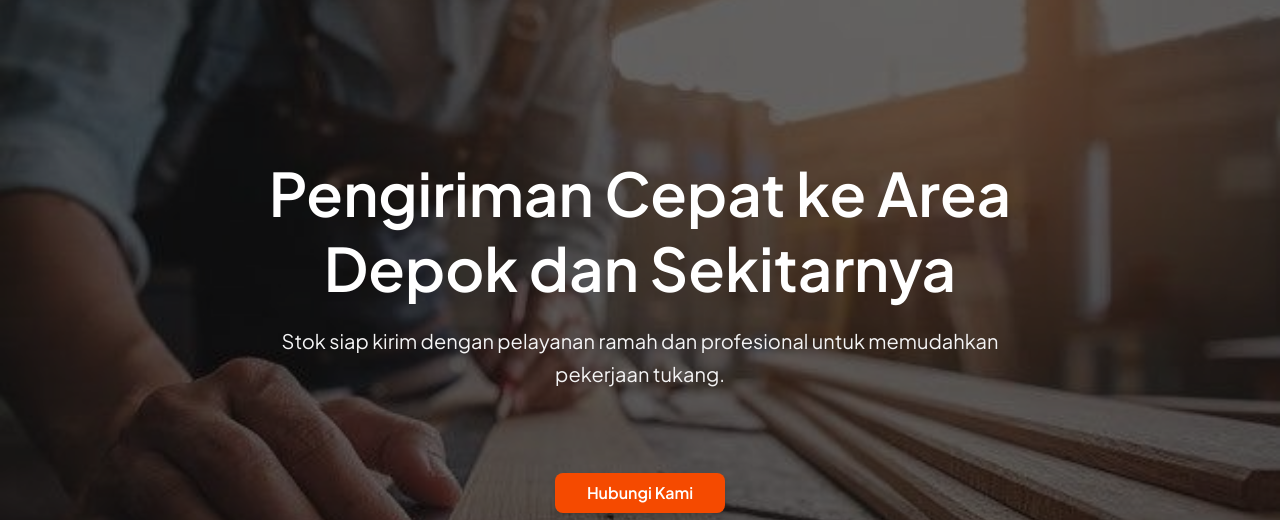
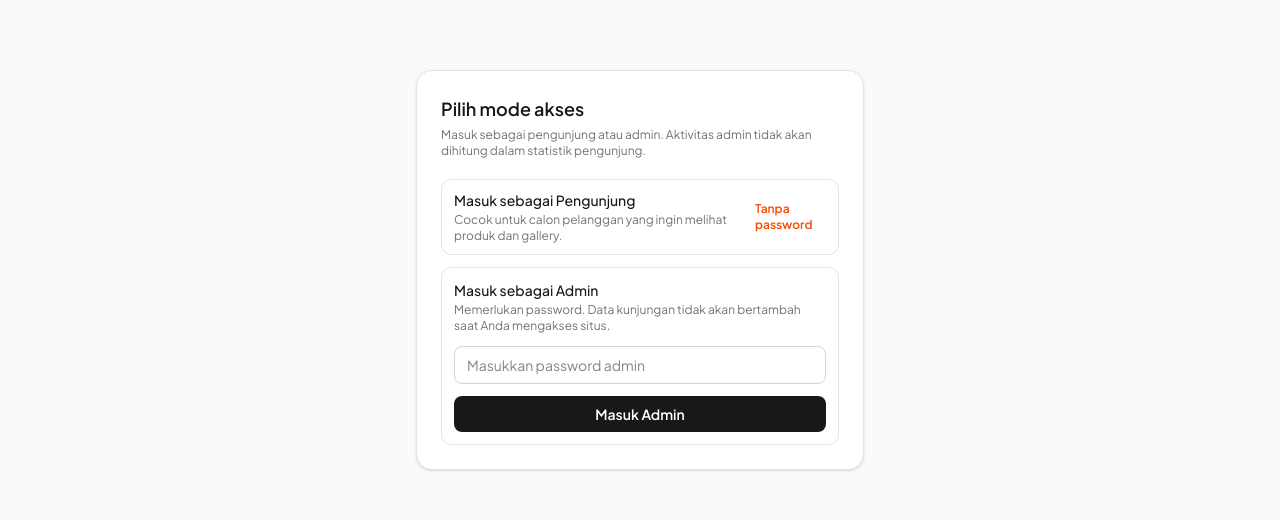
Before and after one commit to Budibudian17/ProjectLeIyan, a Next.js app: page / in a window 1280 px wide. Shown: the part 130-650 px from the top of the page. Built offline with nearby package versions, Linux system fonts and the light colour scheme; no server answers; the database is empty.

Commit message:
Add Loading screen

```diff
--- a/src/app/admin/gallery/page.tsx
+++ b/src/app/admin/gallery/page.tsx
@@ -187,7 +187,7 @@ export default function AdminGalleryPage() {
           <span>
             {isLoading
               ? "Memuat data gallery dari database..."
-              : `${items.length} foto terdaftar (disimpan di Firebase)`}
+              : `${items.length} foto terdaftar`}
           </span>
         </div>
 
--- a/src/app/admin/products/page.tsx
+++ b/src/app/admin/products/page.tsx
@@ -236,7 +236,7 @@ export default function AdminProductsPage() {
           <span>
             {isLoading
               ? "Memuat data produk dari database..."
-              : `${items.length} produk terdaftar (disimpan di Firebase)`}
+              : `${items.length} produk terdaftar`}
           </span>
         </div>
 
--- a/src/app/products/[id]/page.tsx
+++ b/src/app/products/[id]/page.tsx
@@ -130,6 +130,19 @@ export default function ProductDetailPage() {
 
   async function handleContactClick() {
     void incrementStat("contactClicks");
+
+    if (typeof window !== "undefined" && effectiveProduct) {
+      const phone = "6285353715617";
+      const currentUrl = window.location.href;
+      const imageUrl = new URL(effectiveProduct.image, window.location.origin).toString();
+      const text =
+        `Halo, saya ingin bertanya apakah produk "${effectiveProduct.name}" ini masih tersedia?` +
+        `\n\nLink produk: ${currentUrl}` +
+        (imageUrl ? `\nGambar produk: ${imageUrl}` : "");
+      const url = `https://wa.me/${phone}?text=${encodeURIComponent(text)}`;
+
+      window.open(url, "_blank");
+    }
   }
 
   return (
--- a/src/components/layout/RootShell.tsx
+++ b/src/components/layout/RootShell.tsx
@@ -1,7 +1,8 @@
 "use client";
 
 import type { ReactNode } from "react";
-import { usePathname } from "next/navigation";
+import { useEffect, useState } from "react";
+import { usePathname, useRouter } from "next/navigation";
 import Navbar from "@/components/navbar";
 import Footer from "@/components/footer/Footer";
 
@@ -11,7 +12,113 @@ interface RootShellProps {
 
 export default function RootShell({ children }: RootShellProps) {
   const pathname = usePathname();
+  const router = useRouter();
   const isAdminRoute = pathname.startsWith("/admin");
+
+  const [role, setRole] = useState<"admin" | "user" | null>(null);
+  const [adminPassword, setAdminPassword] = useState("");
+  const [errorMessage, setErrorMessage] = useState<string | null>(null);
+
+  useEffect(() => {
+    if (typeof window === "undefined") return;
+
+    const storedRole = window.sessionStorage.getItem("abufa_role");
+    if (storedRole === "admin" || storedRole === "user") {
+      // eslint-disable-next-line react-hooks/set-state-in-effect
+      setRole(storedRole);
+    }
+  }, []);
+
+  function handleSelectUser() {
+    if (typeof window !== "undefined") {
+      window.sessionStorage.setItem("abufa_role", "user");
+    }
+    setRole("user");
+    setErrorMessage(null);
+    if (isAdminRoute) {
+      router.push("/");
+    }
+  }
+
+  function handleAdminSubmit() {
+    const expectedPassword =
+      process.env.NEXT_PUBLIC_ADMIN_PASSWORD && process.env.NEXT_PUBLIC_ADMIN_PASSWORD.length > 0
+        ? process.env.NEXT_PUBLIC_ADMIN_PASSWORD
+        : "abufa-admin";
+
+    if (adminPassword !== expectedPassword) {
+      setErrorMessage("Password admin salah.");
+      return;
+    }
+
+    if (typeof window !== "undefined") {
+      window.sessionStorage.setItem("abufa_role", "admin");
+    }
+    setRole("admin");
+    setErrorMessage(null);
+    if (!isAdminRoute) {
+      router.push("/admin");
+    }
+  }
+
+  const shouldShowGate = role === null || (isAdminRoute && role !== "admin");
+
+  if (shouldShowGate) {
+    return (
+      <div className="flex min-h-screen items-center justify-center bg-zinc-50 px-4">
+        <div className="w-full max-w-md rounded-2xl border border-zinc-200 bg-white p-6 shadow-sm">
+          <h1 className="text-lg font-semibold text-zinc-900">Pilih mode akses</h1>
+          <p className="mt-1 text-xs text-zinc-500">
+            Masuk sebagai pengunjung atau admin. Aktivitas admin tidak akan dihitung dalam statistik
+            pengunjung.
+          </p>
+
+          <div className="mt-5 space-y-3 text-sm">
+            <button
+              type="button"
+              onClick={handleSelectUser}
+              className="flex w-full items-center justify-between rounded-lg border border-zinc-200 px-3 py-2.5 text-left transition-colors hover:border-orange-500 hover:bg-orange-50"
+            >
+              <span>
+                <span className="block font-medium text-zinc-900">Masuk sebagai Pengunjung</span>
+                <span className="mt-0.5 block text-xs text-zinc-500">
+                  Cocok untuk calon pelanggan yang ingin melihat produk dan gallery.
+                </span>
+              </span>
+              <span className="ml-3 text-xs font-semibold text-orange-600">Tanpa password</span>
+            </button>
+
+            <div className="rounded-lg border border-zinc-200 px-3 py-3">
+              <p className="text-sm font-medium text-zinc-900">Masuk sebagai Admin</p>
+              <p className="mt-0.5 text-xs text-zinc-500">
+                Memerlukan password. Data kunjungan tidak akan bertambah saat Anda mengakses situs.
+              </p>
+
+              <input
+                type="password"
+                value={adminPassword}
+                onChange={(event) => setAdminPassword(event.target.value)}
+                placeholder="Masukkan password admin"
+                className="mt-3 w-full rounded-md border border-zinc-300 px-3 py-2 text-sm outline-none focus:border-orange-500 focus:ring-2 focus:ring-orange-200"
+              />
+
+              {errorMessage && (
+                <p className="mt-1 text-xs text-red-600">{errorMessage}</p>
+              )}
+
+              <button
+                type="button"
+                onClick={handleAdminSubmit}
+                className="mt-3 inline-flex w-full items-center justify-center rounded-md bg-zinc-900 px-3 py-2 text-sm font-semibold text-white transition-colors hover:bg-zinc-800"
+              >
+                Masuk Admin
+              </button>
+            </div>
+          </div>
+        </div>
+      </div>
+    );
+  }
 
   if (isAdminRoute) {
     return <div className="min-h-screen bg-zinc-50 font-sans">{children}</div>;
--- a/src/components/navbar/MainNavbar.tsx
+++ b/src/components/navbar/MainNavbar.tsx
@@ -21,6 +21,15 @@ export default function MainNavbar() {
 
   async function handleContactClick() {
     void incrementStat("contactClicks");
+
+    if (typeof window !== "undefined") {
+      const phone = "6285353715617";
+      const text =
+        "Halo, saya tertarik dengan produk Abufa Plywood dan ingin berkonsultasi / memesan.";
+      const url = `https://wa.me/${phone}?text=${encodeURIComponent(text)}`;
+
+      window.open(url, "_blank");
+    }
   }
 
   useEffect(() => {
--- a/src/components/products/Products.tsx
+++ b/src/components/products/Products.tsx
@@ -10,6 +10,8 @@ import { getProducts } from "@/lib/products/api";
 export default function ProductsSection() {
   const [items, setItems] = useState<Product[]>([]);
   const [isLoading, setIsLoading] = useState(true);
+  const [totalImages, setTotalImages] = useState(0);
+  const [imagesLoaded, setImagesLoaded] = useState(0);
   const [errorMessage, setErrorMessage] = useState<string | null>(null);
 
   useEffect(() => {
@@ -18,10 +20,21 @@ export default function ProductsSection() {
     async function load() {
       try {
         setIsLoading(true);
+        setImagesLoaded(0);
+        setTotalImages(0);
         const data = await getProducts();
         if (!isCancelled) {
           setItems(data);
           setErrorMessage(null);
+
+          const hasMany = data.length > 4;
+          const visible = hasMany ? data : data.slice(0, 4);
+          const count = visible.length;
+          setTotalImages(count);
+
+          if (count === 0) {
+            setIsLoading(false);
+          }
         }
       } catch (error) {
         if (!isCancelled) {
@@ -30,7 +43,7 @@ export default function ProductsSection() {
         }
       } finally {
         if (!isCancelled) {
-          setIsLoading(false);
+          // isLoading akan dimatikan oleh handler gambar
         }
       }
     }
@@ -41,6 +54,16 @@ export default function ProductsSection() {
       isCancelled = true;
     };
   }, []);
+
+  const handleImageLoaded = () => {
+    setImagesLoaded((prev) => {
+      const next = prev + 1;
+      if (next >= totalImages && totalImages > 0) {
+        setIsLoading(false);
+      }
+      return next;
+    });
+  };
 
   const hasManyProducts = items.length > 4;
   const visibleProducts = hasManyProducts ? items : items.slice(0, 4);
@@ -102,6 +125,7 @@ export default function ProductsSection() {
                         width={260}
                         height={176}
                         className="h-full w-full object-contain transition-transform duration-300 group-hover:scale-105"
+                        onLoadingComplete={handleImageLoaded}
                       />
                     </div>
                     <h3 className="mt-6 text-base font-semibold tracking-tight text-zinc-900 sm:text-lg">
--- a/src/lib/stats.ts
+++ b/src/lib/stats.ts
@@ -9,6 +9,13 @@ export type StatFieldKey =
 
 export async function incrementStat(field: StatFieldKey): Promise<void> {
   try {
+    if (typeof window !== "undefined") {
+      const role = window.sessionStorage.getItem("abufa_role");
+      if (role === "admin") {
+        return;
+      }
+    }
+
     const globalRef = doc(db, "stats", "global");
 
     const now = new Date();
```
